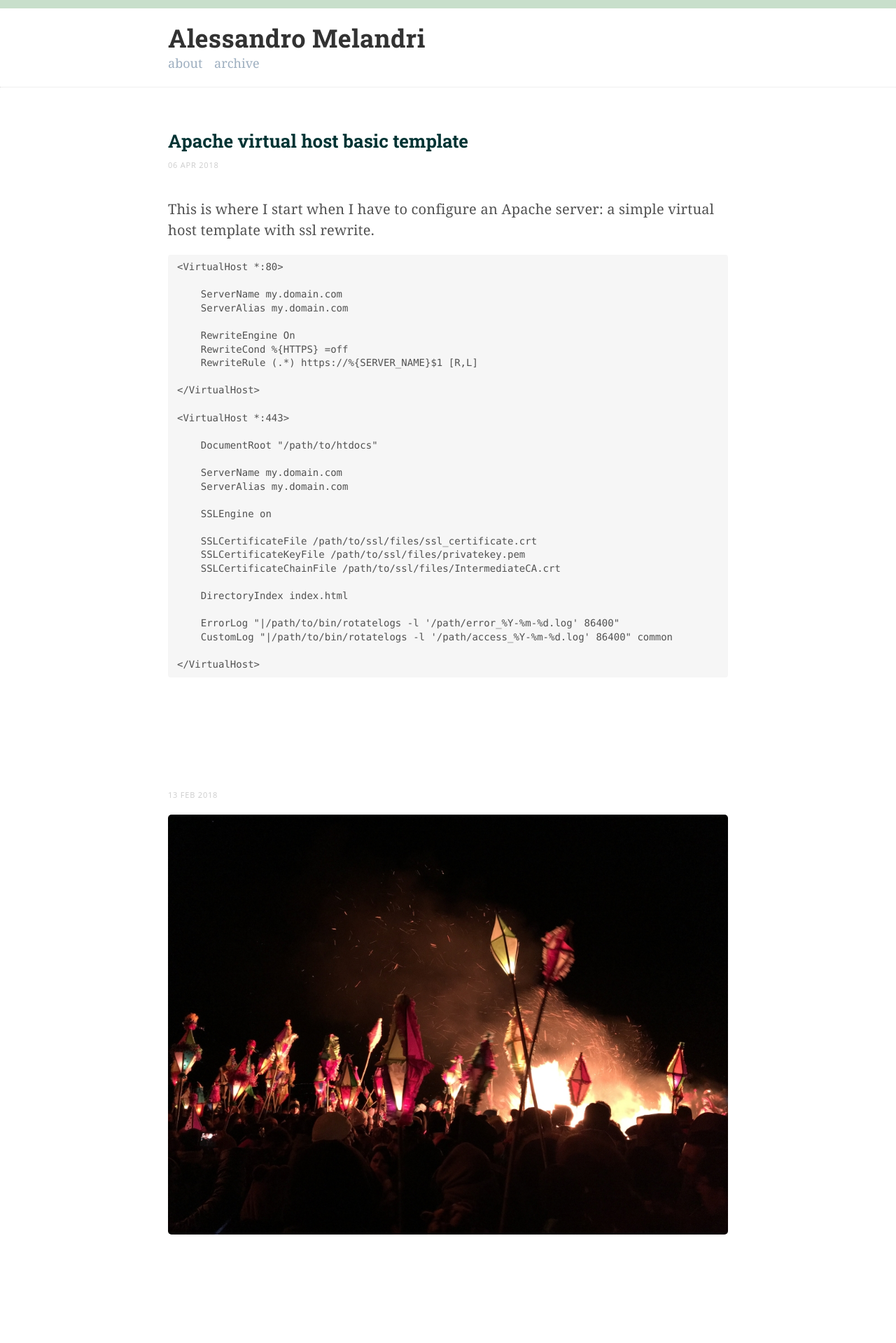
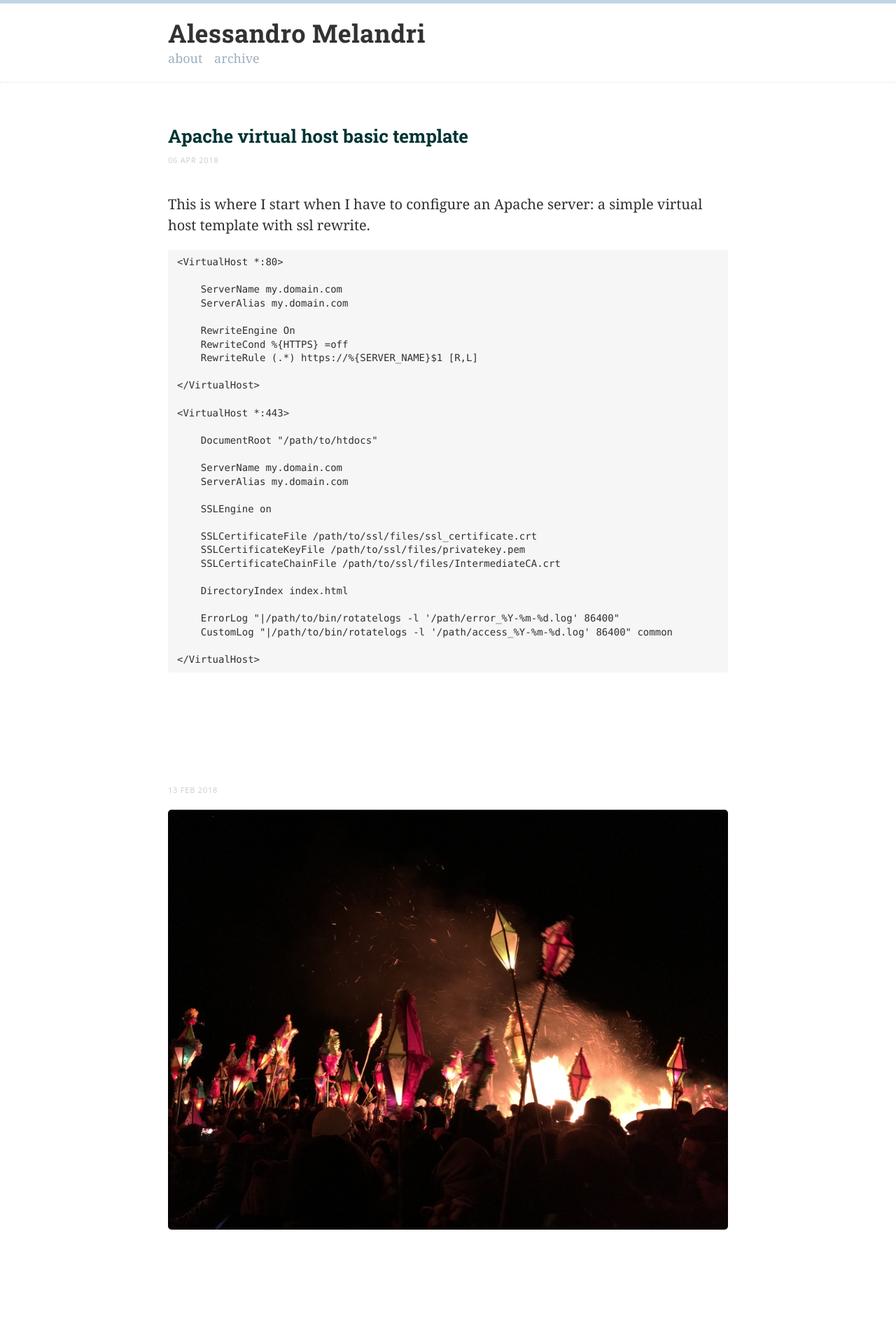
Before and after one commit to amelandri/amelandri.github.io, a Jekyll site: the page built from index.html, in a window 1280 px wide. Shown: the top 1919 px of the page at 70% size. Built offline with Jekyll 4.4.1, drawn with Linux system fonts in a browser that asks for light colours; nearby versions of some CDN libraries; the list of posts is cut into pages by our own code; comment, search, counter and statistics services are not loaded.

Commit message:
small tweaks

```diff
--- a/public/css/lanyon.css
+++ b/public/css/lanyon.css
@@ -60,7 +60,7 @@ h1, h2, h3, h4, h5, h6 {
  */
 
  body{
-  border-top: 12px solid #c8dfcb;
+  border-top: 5px solid #c0d5e4;
  }
 
 .wrap {
@@ -552,7 +552,7 @@ ul.postList h3{
 }
 
 p{
-  letter-spacing: 0.01rem;
+  letter-spacing: 0.016 rem;
 }
 
 .flag{
--- a/public/css/poole.css
+++ b/public/css/poole.css
@@ -59,7 +59,7 @@ html {
 }
 
 body {
-  color: #515151;
+  color: #2f2f2f;
   background-color: #fff;
   -webkit-text-size-adjust: 100%;
       -ms-text-size-adjust: 100%;
```
